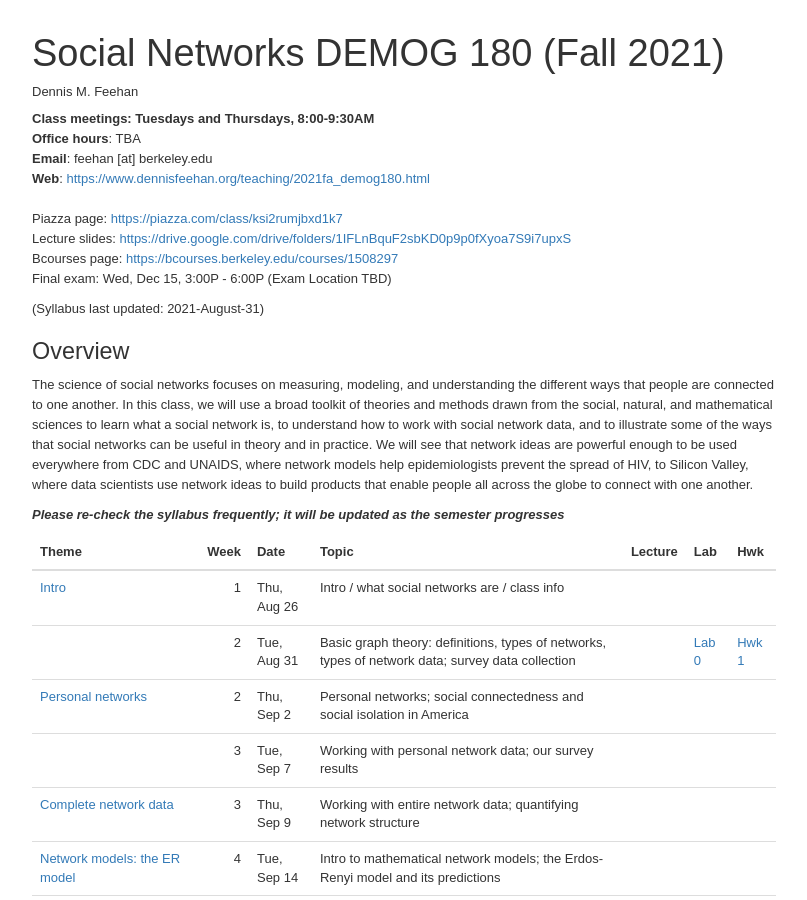
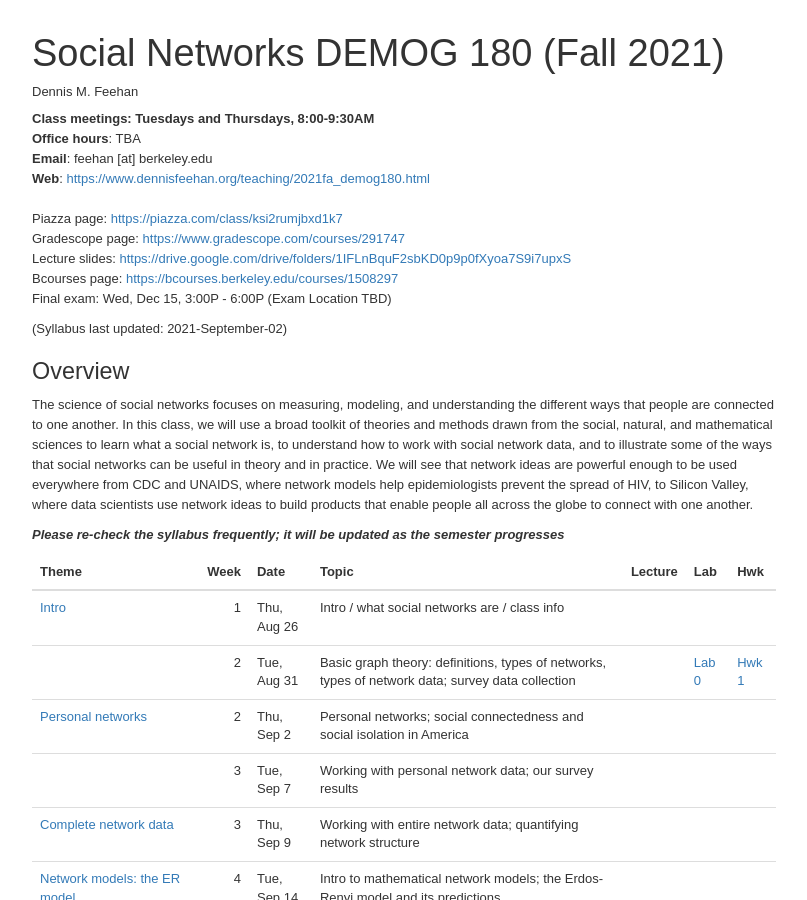
Before and after one commit to dfeehan/dfeehan.github.io, a Jekyll site: the page teaching/2021fa_demog180.html, which Jekyll copies as it is, in a window 1280 px wide and 900 px high. Shown: the whole window, without its empty margins (236-1043 px from the left). Built offline with Jekyll 4.4.1, drawn with Linux system fonts in a browser that asks for light colours.

Commit message:
added link to gradescope

```diff
--- a/teaching/2021fa_demog180.html
+++ b/teaching/2021fa_demog180.html
@@ -191,9 +191,10 @@ WISHLIST:
 <strong>Email</strong>: feehan [at] berkeley.edu<br />
 <strong>Web</strong>: <a href="https://www.dennisfeehan.org/teaching/2021fa_demog180.html">https://www.dennisfeehan.org/teaching/2021fa_demog180.html</a><br />
 <BR> Piazza page: <a href="https://piazza.com/class/ksi2rumjbxd1k7">https://piazza.com/class/ksi2rumjbxd1k7</a><br />
+Gradescope page: <a href="https://www.gradescope.com/courses/291747">https://www.gradescope.com/courses/291747</a><br />
 Lecture slides: <a href="https://drive.google.com/drive/folders/1IFLnBquF2sbKD0p9p0fXyoa7S9i7upxS">https://drive.google.com/drive/folders/1IFLnBquF2sbKD0p9p0fXyoa7S9i7upxS</a><br />
 Bcourses page: <a href="https://bcourses.berkeley.edu/courses/1508297">https://bcourses.berkeley.edu/courses/1508297</a> <BR> Final exam: Wed, Dec 15, 3:00P - 6:00P (Exam Location TBD) <BR></p>
-<p>(Syllabus last updated: 2021-August-31)</p>
+<p>(Syllabus last updated: 2021-September-02)</p>
 <div id="overview" class="section level2">
 <h2>Overview</h2>
 <p>The science of social networks focuses on measuring, modeling, and understanding the different ways that people are connected to one another. In this class, we will use a broad toolkit of theories and methods drawn from the social, natural, and mathematical sciences to learn what a social network is, to understand how to work with social network data, and to illustrate some of the ways that social networks can be useful in theory and in practice. We will see that network ideas are powerful enough to be used everywhere from CDC and UNAIDS, where network models help epidemiologists prevent the spread of HIV, to Silicon Valley, where data scientists use network ideas to build products that enable people all across the globe to connect with one another.</p>
```
